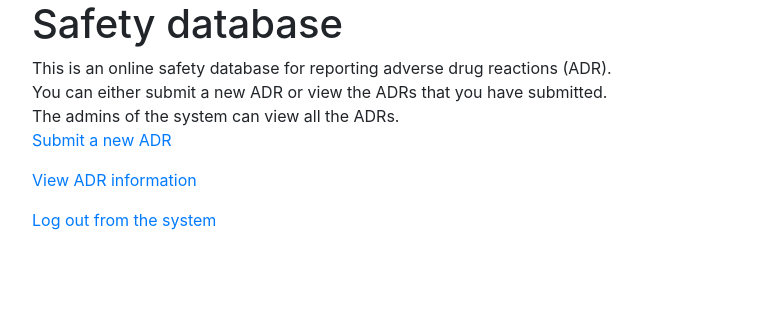
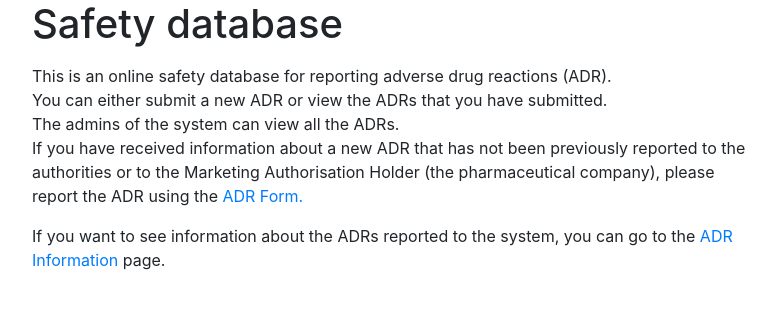
Before and after one commit to marttiah/safetydatabase, a Flask app: page /main in a window 1280 px wide. Shown: the part 56-365 px from the top of the page, without its empty margins (53-829 px from the left). Run offline with Flask 2, Linux system fonts and the light colour scheme; some libraries are stand-ins or nearby versions.

Commit message:
Update main.html

```diff
--- a/templates/main.html
+++ b/templates/main.html
@@ -20,16 +20,15 @@
       <div class="row">
         <div class="col-8">
         <h1>Safety database</h1>
+        <p></p>
         This is an online safety database for reporting adverse drug reactions (ADR).<br>
         You can either submit a new ADR or view the ADRs that you have submitted.<br>
         The admins of the system can view all the ADRs. <br>
         <p>
-        <a href="/form">Submit a new ADR</a>
+          If you have received information about a new ADR that has not been previously reported to the authorities or to the Marketing Authorisation Holder (the pharmaceutical company),
+          please report the ADR using the <a href="/form">ADR Form.</a>
         <p>
-        <a href="/information">View ADR information</a>
-        <p></p>
-            <p></p>
-            <a href="/logout">Log out from the system</a>
+          If you want to see information about the ADRs reported to the system, you can go to the <a href="/information">ADR Information</a> page.
         </div>
     </div>
 </div>
```
